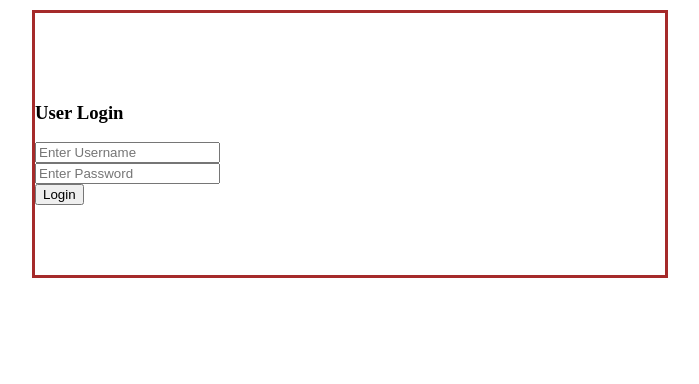
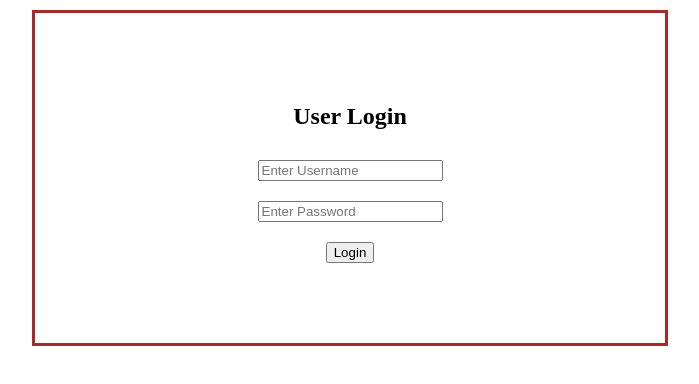
Before and after one commit to nevoniuk/CoffeeShop, a plain HTML site: page user_login.html in a window 1280 px wide. Shown: the whole page, without its empty margins (290-989 px from the left). Drawn offline with Linux system fonts and the light colour scheme.

Commit message:
login page

```diff
--- a/login.css
+++ b/login.css
@@ -29,9 +29,19 @@ body {
 }
 
 .username_box {
-
+    margin:auto;
+    padding: 10px;
+    border: 10px;
 }
 
 .password_box {
+    margin:auto;
+    padding: 10px;
+    border: 10px;
+}
 
+.login_button {
+    margin:auto;
+    padding: 10px;
+    border: 10px;
 }
--- a/user_login.html
+++ b/user_login.html
@@ -10,8 +10,9 @@
 </head>
 
 <body>
+    <center>
     <div class="login_container">
-        <h3 id="user_login">User Login</h3>
+        <h2 id="user_login">User Login</h2>
         <div class="username_box">
             <input class="username" type="text" name="" placeholder="Enter Username" />
         </div>
@@ -22,6 +23,7 @@
             <button type="button">Login</button>
         </div>
     </div>
+    </center>
 </body>
 
 </html>
```
